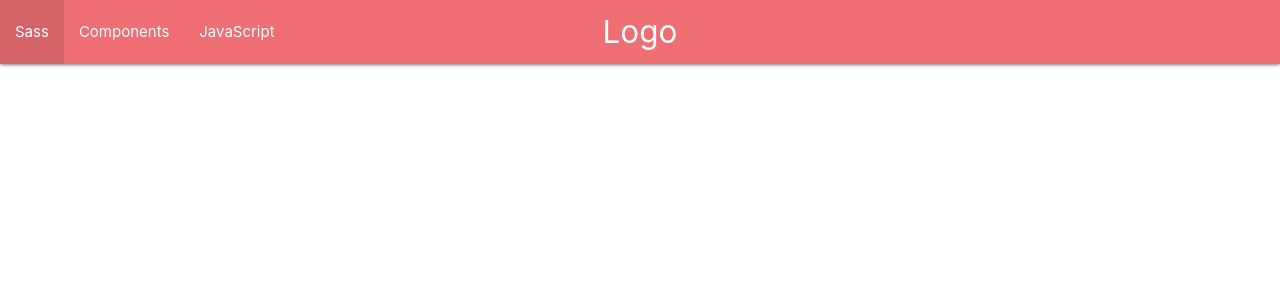
After one commit to mmmangooo/Milestone-project3, a Flask app: template templates/base.html in a window 1280 px wide. The commit adds this page. Shown: the top 300 px of the page. Run offline with Flask 2, Linux system fonts and the light colour scheme; the template is opened without the code that fills it, so the values that code supplies are empty; some libraries are stand-ins or nearby versions.

Commit message:
Added base.html and materialize navbar

```diff
--- /dev/null
+++ b/templates/base.html
@@ -0,0 +1,51 @@
+<!DOCTYPE html>
+<html lang="en">
+    <head>
+        <meta charset="UTF-8">
+        <meta name="viewport" content="width=device-width, initial-scale=1.0">
+
+        <link rel="stylesheet" href="https://cdnjs.cloudflare.com/ajax/libs/font-awesome/5.13.1/css/all.min.css" integrity="sha512-xA6Hp6oezhjd6LiLZynuukm80f8BoZ3OpcEYaqKoCV3HKQDrYjDE1Gu8ocxgxoXmwmSzM4iqPvCsOkQNiu41GA==" crossorigin="anonymous" type="text/css">
+        <link rel="stylesheet" href="https://cdnjs.cloudflare.com/ajax/libs/materialize/1.0.0/css/materialize.min.css" type="text/css">
+        <link rel="stylesheet" href="{{ url_for('static', filename='css/style.css') }}" type="text/css">
+        <title>Feminist book site</title>
+    </head>
+    <body>
+
+
+        <nav>
+            <div class="nav-wrapper">
+                <a href="#" class="brand-logo right center">Logo</a>
+                <ul id="nav-mobile" class="left hide-on-med-and-down">
+                    <li>
+                        <a href="sass.html">Sass</a>
+                    </li>
+                    <li>
+                        <a href="badges.html">Components</a>
+                    </li>
+                    <li>
+                        <a href="collapsible.html">JavaScript</a>
+                    </li>
+                </ul>
+            </div>
+
+            <ul class="sidenav" id="mobile-demo">
+                <li>
+                    <a href="sass.html">Sass</a>
+                </li>
+                <li>
+                    <a href="badges.html">Components</a>
+                </li>
+                <li>
+                    <a href="collapsible.html">Javascript</a>
+                </li>
+                <li>
+                    <a href="mobile.html">Mobile</a>
+                </li>
+            </ul>
+        </nav>
+
+        <script src="https://code.jquery.com/jquery-3.5.1.min.js" integrity="sha256-9/aliU8dGd2tb6OSsuzixeV4y/faTqgFtohetphbbj0=" crossorigin="anonymous"></script>
+        <script src="https://cdnjs.cloudflare.com/ajax/libs/materialize/1.0.0/js/materialize.min.js"></script>
+        <script src="{{ url_for('static', filename='js/script.js') }}"></script>
+    </body>
+</html>
```
Also changed, not shown: templates/index.html (+1 -8 lines).
